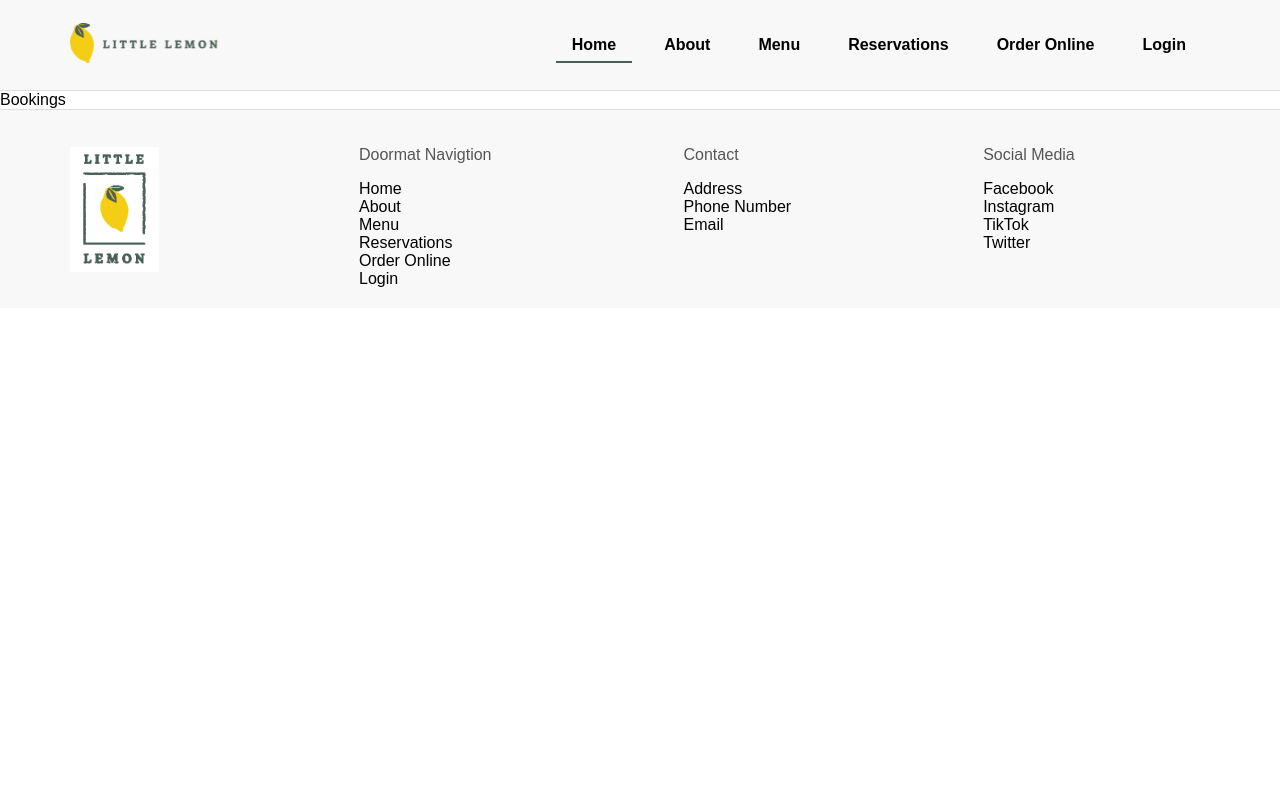
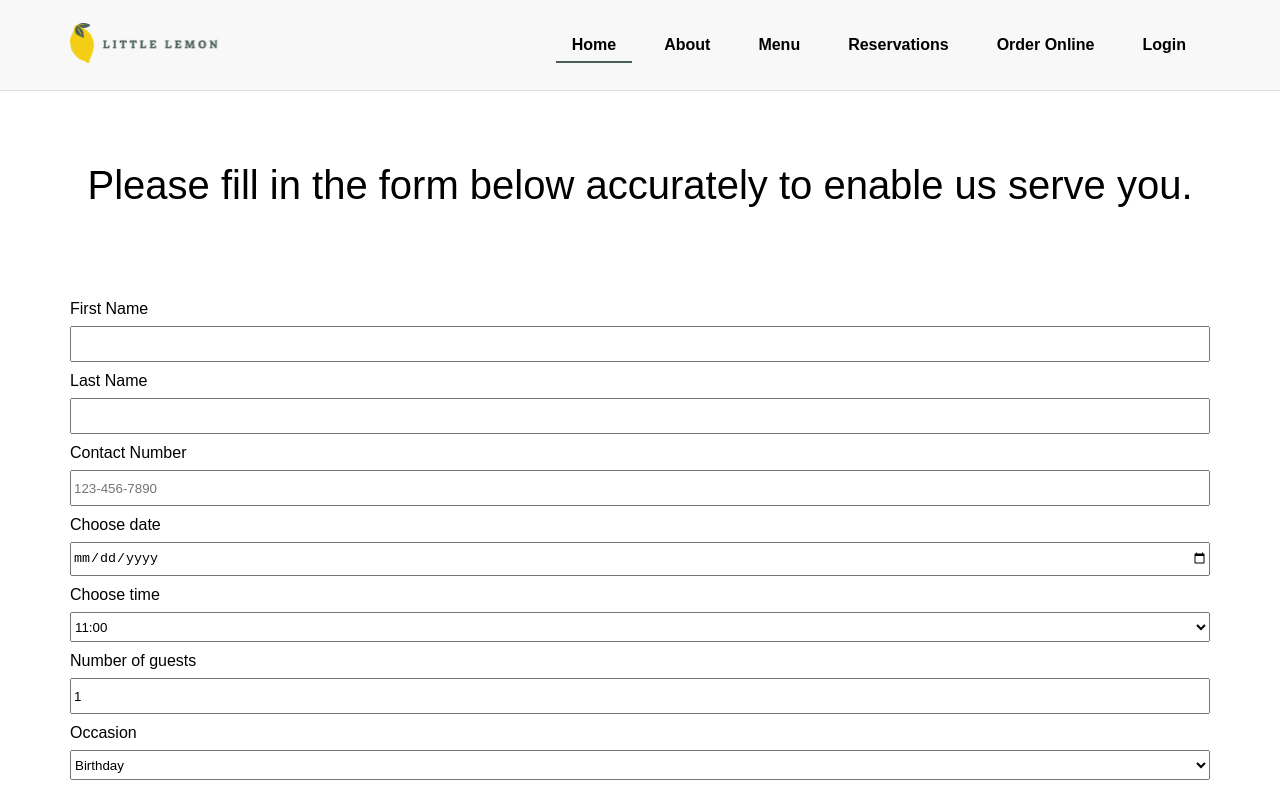
Before and after one commit to sravan-42/react, a React (Create React App) app in the folder capstone/: page /bookings in a window 1280 px wide. Shown: the top 788 px of the page. Built offline with nearby package versions, Linux system fonts and the light colour scheme; a web font is replaced by a local one.

Commit message:
push code

```diff
--- a/capstone/src/App.js
+++ b/capstone/src/App.js
@@ -4,6 +4,7 @@ import Header from './components/Header';
 import Home from './module/Home';
 import Bookings from './module/Bookings';
 import WIP from './module/WIP';
+import ConfirmedBooking from './module/ConfirmedBooking';
 import Footer from './components/Footer';
 import {
   Route,
@@ -18,6 +19,7 @@ function App() {
       <Route path="/" exact element={<Home/>}></Route>
       <Route path="/bookings" element={<Bookings />}></Route>
       <Route path="/wip" element={<WIP />}></Route>
+      <Route path="/confirm" element={<ConfirmedBooking />}></Route>
     </Routes>
     <Footer />
     </>
--- /dev/null
+++ b/capstone/src/api.js
@@ -0,0 +1,16 @@
+export function fetchAPI() {
+    let result = [];
+    for(let i = 11; i <= 16; i++) {
+        let random = Math.random()*10;
+        if(random < 8) {
+            result.push(i + ':00');
+        }
+        if(random < 4) {
+            result.push(i + ':30');
+        }
+    }
+    return result;
+};
+export function submitAPI(formData) {
+    return true;
+};
--- /dev/null
+++ b/capstone/src/components/BookingForm.jsx
@@ -0,0 +1,82 @@
+import { useState } from "react"
+import "../styles/BookingForm.css"
+
+export default function BookingForm({availableTimes, dispatch, submitForm}) {
+    const [formData, setFormData] = useState({
+        firstName: "",
+        lastName: "",
+        contactNumber: "",
+        date: "",
+        time: "00:00",
+        noOfGuests: 1,
+        occasion: "Birthday"
+    })
+
+    const handleFormChange = (event) => {
+      const { name, value } = event.target
+      setFormData((prevFormData) => ({
+        ...prevFormData,
+        [name]: value
+      }))
+    }
+
+    const handleDateChange = (event) => {
+      const { name, value } = event.target
+      setFormData((prevFormData) => ({
+        ...prevFormData,
+        [name]: value
+      }))
+     dispatch({ type: 'UPDATE_TIMES', payload: value })
+    }
+
+    const handleSubmit = (event) => {
+      event.preventDefault()
+      submitForm(formData)
+    }
+
+    const currentDate = new Date().toISOString().split("T")[0]
+    const options = availableTimes.map(time => <option key={time}>{time}</option>)
+    return (
+      <main>
+        <p className="form-title">Please fill in the form below accurately to enable us serve you.</p>
+        <form onSubmit={handleSubmit} className="form">
+          <div className="input-field">
+            <label htmlFor="first-name">First Name</label>
+            <input type="text" id="first-name" name="firstName" value={formData.firstName} onChange={handleFormChange} required />
+          </div>
+          <div className="input-field">
+            <label htmlFor="last-name">Last Name</label>
+            <input type="text" id="last-name" name="lastName" value={formData.lastName} onChange={handleFormChange} required />
+          </div>
+          <div className="input-field">
+            <label htmlFor="contact-number">Contact Number</label>
+            <input type="text" id="contact-number" name="contactNumber" placeholder="123-456-7890"
+            value={formData.contactNumber} onChange={handleFormChange}
+            pattern="[0-9]{3}-[0-9]{3}-[0-9]{4}" />
+          </div>
+          <div className="input-field">
+            <label htmlFor="res-date">Choose date</label>
+            <input type="date" id="res-date" name="date" value={formData.date} onChange={handleDateChange} required min={currentDate}/>
+          </div>
+          <div className="input-field">
+              <label htmlFor="res-time">Choose time</label>
+              <select id="res-time " name="time" value={formData.time} onChange={handleFormChange} required>
+                {options}
+              </select>
+          </div>
+          <div className="input-field">
+                <label htmlFor="guests">Number of guests</label>
+                <input type="number" placeholder="1" min="1" max="10" required id="guests" name="noOfGuests" value={formData.noOfGuests} onChange={handleFormChange}/>
+           </div>
+            <div className="input-field">
+              <label htmlFor="occasion">Occasion</label>
+              <select id="occasion" name="occasion" required value={formData.occasion} onChange={handleFormChange}>
+                <option>Birthday</option>
+                <option>Anniversary</option>
+              </select>
+          </div>
+          <input className="primary-btn" type="submit" value="Reserve" aria-label="submit button"/>
+      </form>
+      </main>
+    )
+  }
--- a/capstone/src/module/Bookings.jsx
+++ b/capstone/src/module/Bookings.jsx
@@ -1,9 +1,44 @@
-import React from 'react';
+import { useState, useReducer } from "react"
+import BookingForm from "../components/BookingForm"
+import { fetchAPI, submitAPI } from "../api"
+import { useNavigate } from "react-router-dom";
 
-const Bookings = () => (
-    <main>
-      <div>Bookings</div>
-    </main>
-  );
+export default function Bookings() {
 
-export default Bookings;
+  const [date] = useState(new Date())
+
+  function initializeTimes(date) {
+    return fetchAPI(date)
+  }
+
+  function updateTimes(date) {
+    const dateObj = new Date(date)
+    return fetchAPI(dateObj)
+  }
+
+  const navigate = useNavigate();
+
+  function submitForm(formData) {
+    const isSubmitted = submitAPI(formData);
+    if (isSubmitted) {
+      navigate("/confirm");
+    }
+  }
+
+  function reducer(state, action) {
+    let newState
+    if(action.type === "UPDATE_TIMES") {
+      const newDate = new Date(action.payload);
+      newState = updateTimes(newDate)
+    } else {
+      throw new Error()
+    }
+    return newState
+  }
+
+  const [availableTimes, dispatch] = useReducer(reducer, initializeTimes(date))
+
+  return (
+      <BookingForm availableTimes={availableTimes} dispatch={dispatch} submitForm={submitForm}/>
+  )
+}
--- /dev/null
+++ b/capstone/src/module/ConfirmedBooking.jsx
@@ -0,0 +1,9 @@
+export default function ConfirmedBooking() {
+    return (
+      <main className="confirmed-main">
+       <p className="title confirmed-title">Booking Confirmed!!!</p>
+       <p className="subtitle confirmed-subtitle">Please provide your name and contact number at the reception upon arrival</p>
+       <p className="subtitle confirmed-subtitle">We are excited to serve you</p>
+      </main>
+    )
+}
--- /dev/null
+++ b/capstone/src/styles/BookingForm.css
@@ -0,0 +1,20 @@
+.form-title {
+    font-size: 40px;
+    text-align: center;
+    padding: 2rem;
+}
+
+.form {
+    padding: 20px 70px;
+}
+
+.input-field {
+    display: flex;
+    flex-direction: column;
+    gap: 0.5rem;
+    margin-bottom: 10px;
+}
+
+.input-field input, .input-field select {
+    min-height: 30px;
+}
```
